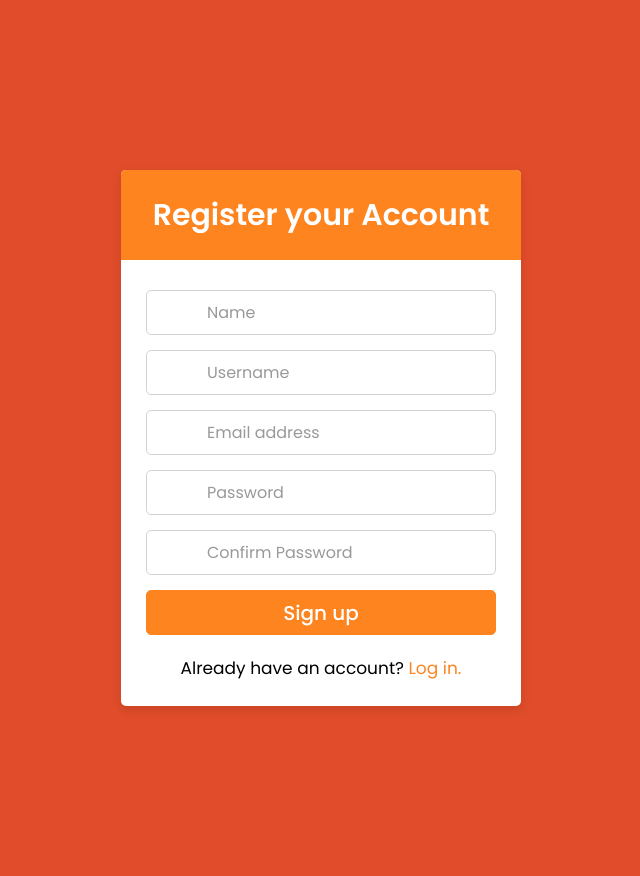
After one commit to CapillanesFrizty/MMMProject, a PHP site: page /public/registerpage.html in a window 1280 px wide. The commit adds this page. Shown: the whole page, without its empty margins (319-959 px from the left). Run offline with PHP 8.4, Linux system fonts and the light colour scheme.

Commit message:
registerpage.html

```diff
--- a/public/CSS/rootDeclaration.css
+++ b/public/CSS/rootDeclaration.css
@@ -1,4 +1,5 @@
 @import url('https://fonts.googleapis.com/css2?family=Domine&display=swap');
+@import url('https://fonts.googleapis.com/css2?family=Roboto:wght@300&display=swap');
 
 :root {
     /*primary colors--Background color--navbg*/
@@ -13,6 +14,8 @@
     /*Tertiary Color--buttons*/
     --t-clr1: #3E6D9C;
 
+    /*primary colors*/
+    --pclr1: red;
 
     /*Primary Font*/
     --pfont1: 'Domine', serif;
@@ -25,4 +28,5 @@
     --fs-h3: 18.5px;
     --fs-p:  18.5px;
 
+    --pfont: 'Roboto', sans-serif;
 }
--- /dev/null
+++ b/public/registerpage.html
@@ -0,0 +1,41 @@
+<!DOCTYPE html>
+
+<html lang="en" dir="ltr">
+  <head>
+    <meta charset="utf-8">
+    <meta name="viewport" content="width=device-width, initial-scale=1.0">
+
+    <link rel="stylesheet" href="./CSS/loginpage.css">
+    <link rel="stylesheet" href="./CSS/rootDeclaration.css">
+    <link rel="stylesheet" href="https://cdnjs.cloudflare.com/ajax/libs/font-awesome/5.15.2/css/all.min.css"/>
+  </head>
+  <body>
+    <div class="container">
+      <div class="wrapper">
+        <div class="title"><span>Register your Account</span></div>
+        <form action="#">
+          <div class="row">
+            <input type="text" placeholder="Name" required>
+          </div>
+          <div class="row">
+            <input type="password" placeholder="Username" required>
+          </div>
+          <div class="row">
+            <input type="password" placeholder="Email address" required>
+          </div>
+          <div class="row">
+            <input type="password" placeholder="Password" required>
+          </div>
+          <div class="row">
+            <input type="password" placeholder="Confirm Password" required>
+          </div>
+          <div class="row button">
+            <input type="submit" value="Sign up">
+          </div>
+          <div class="signup-link">Already have an account? <a href="#">Log in.</a></div>
+        </form>
+      </div>
+    </div>
+
+  </body>
+</html>
```
